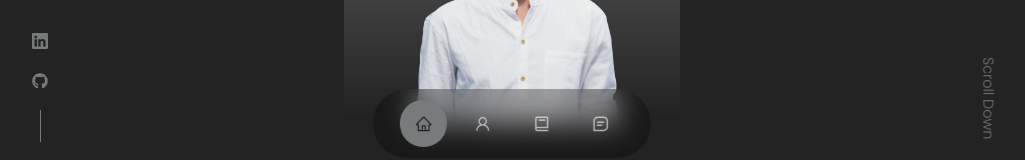
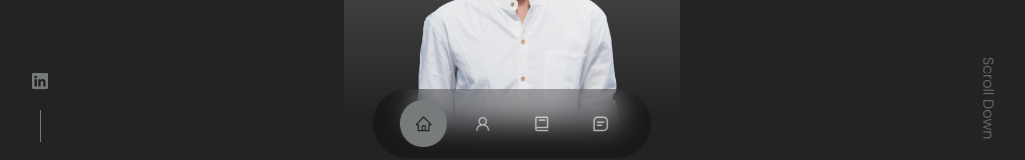
Before and after one commit to CleAyz/ClementPortfolio, a React (Create React App) app: page / in a window 1280 px wide. Shown: the part 610-770 px from the top of the page, without its empty margins (128-1153 px from the left). Built offline with nearby package versions, Linux system fonts and the light colour scheme.

Commit message:
remove github icon

```diff
--- a/src/components/header/HeaderSocials.tsx
+++ b/src/components/header/HeaderSocials.tsx
@@ -6,7 +6,7 @@ const HeaderSocials = () => {
     return (
         <div className='socials'>
             <a href="https://www.linkedin.com/in/clementayz4341595a4849/" target="_blank" rel="noopener noreferrer"><BsLinkedin /></a>
-            <a href="" target="_blank" rel="noopener noreferrer"><FaGithub /></a>
+            {/* <a href="" target="_blank" rel="noopener noreferrer"><FaGithub /></a> */}
         </div>
     )
 }
```
